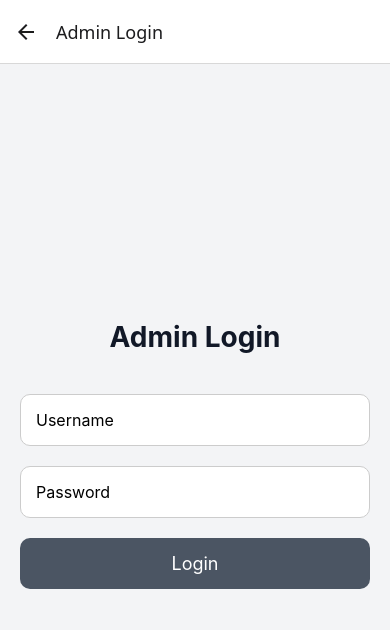
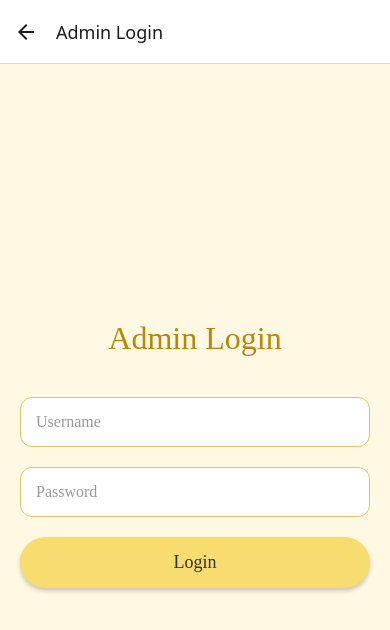
Before and after one commit to Cean175/Event-Booking-App, a React Native app in the folder Event-Booking-App/: screen /AdminLogin in a window 390 px wide. Shown: the top 630 px of the page. Built offline with nearby package versions, Linux system fonts and the light colour scheme.

Commit message:
Add Google Fonts and App Loading dependencies; create CSS files for Admin and User login

```diff
--- a/Event-Booking-App/app/navigation/StackNavigator.tsx
+++ b/Event-Booking-App/app/navigation/StackNavigator.tsx
@@ -38,7 +38,7 @@ export default function StackNavigator() {
       <Stack.Screen
         name="EventPlanner"
         component={EventPlanner}
-        options={{ title: 'Event Planner' }}
+        options={{ title: 'Event Plan' }}
       />
       <Stack.Screen
         name="EventBooking"
--- a/Event-Booking-App/app/screens/AdminLogin.tsx
+++ b/Event-Booking-App/app/screens/AdminLogin.tsx
@@ -1,6 +1,5 @@
 import React, { useState } from 'react';
 import { View, Text, TextInput, TouchableOpacity, StyleSheet, Alert } from 'react-native';
-
 import type { NativeStackNavigationProp } from '@react-navigation/native-stack';
 
 type RootStackParamList = {
@@ -33,6 +32,7 @@ const AdminLogin = ({ navigation }: AdminLoginProps) => {
         value={username}
         onChangeText={setUsername}
         autoCapitalize="none"
+        placeholderTextColor="#999"
       />
 
       <TextInput
@@ -41,6 +41,7 @@ const AdminLogin = ({ navigation }: AdminLoginProps) => {
         value={password}
         onChangeText={setPassword}
         secureTextEntry
+        placeholderTextColor="#999"
       />
 
       <TouchableOpacity style={styles.button} onPress={handleLogin}>
@@ -55,36 +56,43 @@ export default AdminLogin;
 const styles = StyleSheet.create({
   container: {
     flex: 1,
-    backgroundColor: '#f3f4f6',
+    backgroundColor: '#FFF9E3', // Sunny background
     justifyContent: 'center',
     alignItems: 'center',
     padding: 20,
   },
   title: {
-    fontSize: 28,
-    fontWeight: 'bold',
+    fontFamily: 'Poppins_700Bold',
+    fontSize: 32,
+    color: '#B8860B', // Warm gold
     marginBottom: 40,
-    color: '#111827',
   },
   input: {
+    fontFamily: 'Nunito_400Regular',
     width: '100%',
-    backgroundColor: '#fff',
+    backgroundColor: '#FFFFFF',
     padding: 15,
-    borderRadius: 10,
+    borderRadius: 12,
     marginBottom: 20,
     fontSize: 16,
-    borderColor: '#ccc',
+    borderColor: '#E5C15E', // Subtle yellow border
     borderWidth: 1,
   },
   button: {
-    backgroundColor: '#4B5563',
+    backgroundColor: '#F7DC6F', // Main sunny yellow
     paddingVertical: 15,
     paddingHorizontal: 60,
-    borderRadius: 10,
+    borderRadius: 30,
     width: '100%',
+    shadowColor: '#000',
+    shadowOffset: { width: 0, height: 3 },
+    shadowOpacity: 0.2,
+    shadowRadius: 4,
+    elevation: 3,
   },
   buttonText: {
-    color: '#fff',
+    fontFamily: 'Nunito_600SemiBold',
+    color: '#333',
     fontSize: 18,
     textAlign: 'center',
   },
--- a/Event-Booking-App/app/screens/EventBookingScreen.tsx
+++ b/Event-Booking-App/app/screens/EventBookingScreen.tsx
@@ -40,29 +40,34 @@ const styles = StyleSheet.create({
     flex: 1,
     justifyContent: 'center',
     alignItems: 'center',
-    backgroundColor: '#fff',
+    backgroundColor: '#FFF9E3', // Soft background to complement sunny yellow
     padding: 20,
   },
   title: {
-    fontFamily: 'Arial',
-    fontSize: 45,
+    fontFamily: 'Poppins-Bold',
+    fontSize: 42,
     fontWeight: 'bold',
-    height : 400,
     textAlign: 'center',
-    marginBottom: 40,
-    color: '#333',
+    marginBottom: 60,
+    color: '#B8860B', // Deep yellow-gold for contrast
   },
   button: {
-    backgroundColor: '#4CAF50',
+    backgroundColor: '#F7DC6F', // Sunny Yellow
     paddingVertical: 15,
-    paddingHorizontal: 40,
-    borderRadius: 10,
-    marginVertical: 10,
+    paddingHorizontal: 30,
+    borderRadius: 30,
+    marginVertical: 12,
     width: '80%',
+    shadowColor: '#000',
+    shadowOffset: { width: 0, height: 3 },
+    shadowOpacity: 0.2,
+    shadowRadius: 5,
+    elevation: 4,
   },
   buttonText: {
-    color: '#fff',
+    color: '#333',
     fontSize: 18,
+    fontWeight: '600',
     textAlign: 'center',
   },
 });
--- a/Event-Booking-App/app/screens/EventPlanner.tsx
+++ b/Event-Booking-App/app/screens/EventPlanner.tsx
@@ -202,7 +202,7 @@ const EventPlanner: React.FC = () => {
         <TouchableOpacity onPress={toggleSidebar} style={styles.menuButton}>
           <Text style={styles.menuButtonText}>☰</Text>
         </TouchableOpacity>
-        <Text style={styles.appTitle}>Event Management Planner</Text>
+        <Text style={styles.appTitle}>Current Events</Text>
         <View style={styles.sortContainer}>
           <TouchableOpacity
             onPress={() => setSortDropdownVisible(!sortDropdownVisible)}
@@ -231,9 +231,6 @@ const EventPlanner: React.FC = () => {
 
       {viewMode !== 'all' && (
         <View style={styles.viewModeHeader}>
-          <TouchableOpacity onPress={() => setViewMode('all')}>
-            <Text>← Back</Text>
-          </TouchableOpacity>
           <Text style={styles.viewModeTitle}>
             {viewMode === 'saved' ? 'Saved Events' : 'Registered Events'}
           </Text>
--- a/Event-Booking-App/app/screens/UserLogin.tsx
+++ b/Event-Booking-App/app/screens/UserLogin.tsx
@@ -1,6 +1,5 @@
 import React, { useState } from 'react';
 import { View, Text, TextInput, TouchableOpacity, StyleSheet, Alert } from 'react-native';
-
 import type { NativeStackNavigationProp } from '@react-navigation/native-stack';
 
 type RootStackParamList = {
@@ -18,7 +17,6 @@ const UserLogin = ({ navigation }: UserLoginProps) => {
   const handleLogin = () => {
     if (email === 'user' && password === 'user123') {
       navigation.navigate('EventPlanner');
-
     } else {
       Alert.alert('Login Failed', 'Invalid user credentials.');
     }
@@ -35,6 +33,7 @@ const UserLogin = ({ navigation }: UserLoginProps) => {
         onChangeText={setEmail}
         autoCapitalize="none"
         keyboardType="email-address"
+        placeholderTextColor="#999"
       />
 
       <TextInput
@@ -43,6 +42,7 @@ const UserLogin = ({ navigation }: UserLoginProps) => {
         value={password}
         onChangeText={setPassword}
         secureTextEntry
+        placeholderTextColor="#999"
       />
 
       <TouchableOpacity style={styles.button} onPress={handleLogin}>
@@ -57,36 +57,43 @@ export default UserLogin;
 const styles = StyleSheet.create({
   container: {
     flex: 1,
-    backgroundColor: '#f3f4f6',
+    backgroundColor: '#FFF9E3', // Light sunny background
     justifyContent: 'center',
     alignItems: 'center',
     padding: 20,
   },
   title: {
-    fontSize: 28,
-    fontWeight: 'bold',
+    fontFamily: 'Poppins_700Bold',
+    fontSize: 32,
+    color: '#B8860B',
     marginBottom: 40,
-    color: '#111827',
   },
   input: {
+    fontFamily: 'Nunito_400Regular',
     width: '100%',
-    backgroundColor: '#fff',
+    backgroundColor: '#FFFFFF',
     padding: 15,
-    borderRadius: 10,
+    borderRadius: 12,
     marginBottom: 20,
     fontSize: 16,
-    borderColor: '#ccc',
+    borderColor: '#E5C15E',
     borderWidth: 1,
   },
   button: {
-    backgroundColor: '#2563EB',
+    backgroundColor: '#F7DC6F',
     paddingVertical: 15,
     paddingHorizontal: 60,
-    borderRadius: 10,
+    borderRadius: 30,
     width: '100%',
+    shadowColor: '#000',
+    shadowOffset: { width: 0, height: 3 },
+    shadowOpacity: 0.2,
+    shadowRadius: 4,
+    elevation: 3,
   },
   buttonText: {
-    color: '#fff',
+    fontFamily: 'Nunito_600SemiBold',
+    color: '#333',
     fontSize: 18,
     textAlign: 'center',
   },
--- a/Event-Booking-App/package.json
+++ b/Event-Booking-App/package.json
@@ -9,12 +9,16 @@
     "web": "expo start --web"
   },
   "dependencies": {
+    "@expo-google-fonts/nunito": "^0.3.0",
+    "@expo-google-fonts/poppins": "^0.3.1",
     "@react-native-async-storage/async-storage": "2.1.2",
     "@react-native-community/datetimepicker": "^8.3.0",
     "@react-navigation/native": "^7.1.9",
     "@react-navigation/native-stack": "^7.3.13",
     "@react-navigation/stack": "^7.3.2",
     "expo": "^53.0.9",
+    "expo-app-loading": "^2.1.1",
+    "expo-font": "^13.3.1",
     "expo-status-bar": "~2.2.3",
     "react": "19.0.0",
     "react-native": "0.79.2",
```
Also changed, not shown: Event-Booking-App/css/App.css (+43 -10 lines), Event-Booking-App/app/screens/Sidebar.tsx (line endings or trailing spaces), Event-Booking-App/css/AdminLogin.css (added), Event-Booking-App/css/UserLogin.css (added), 1 other file (tests, documents, lock files or other folders).
